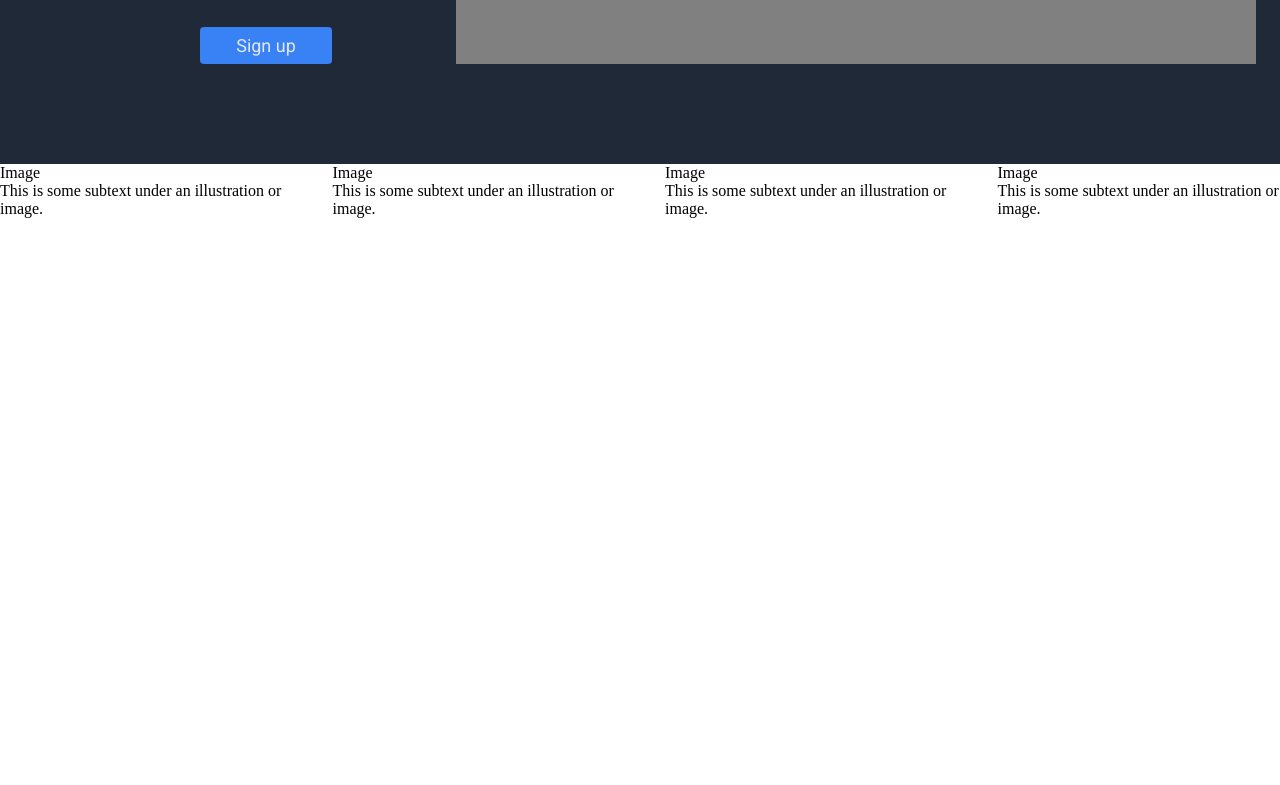
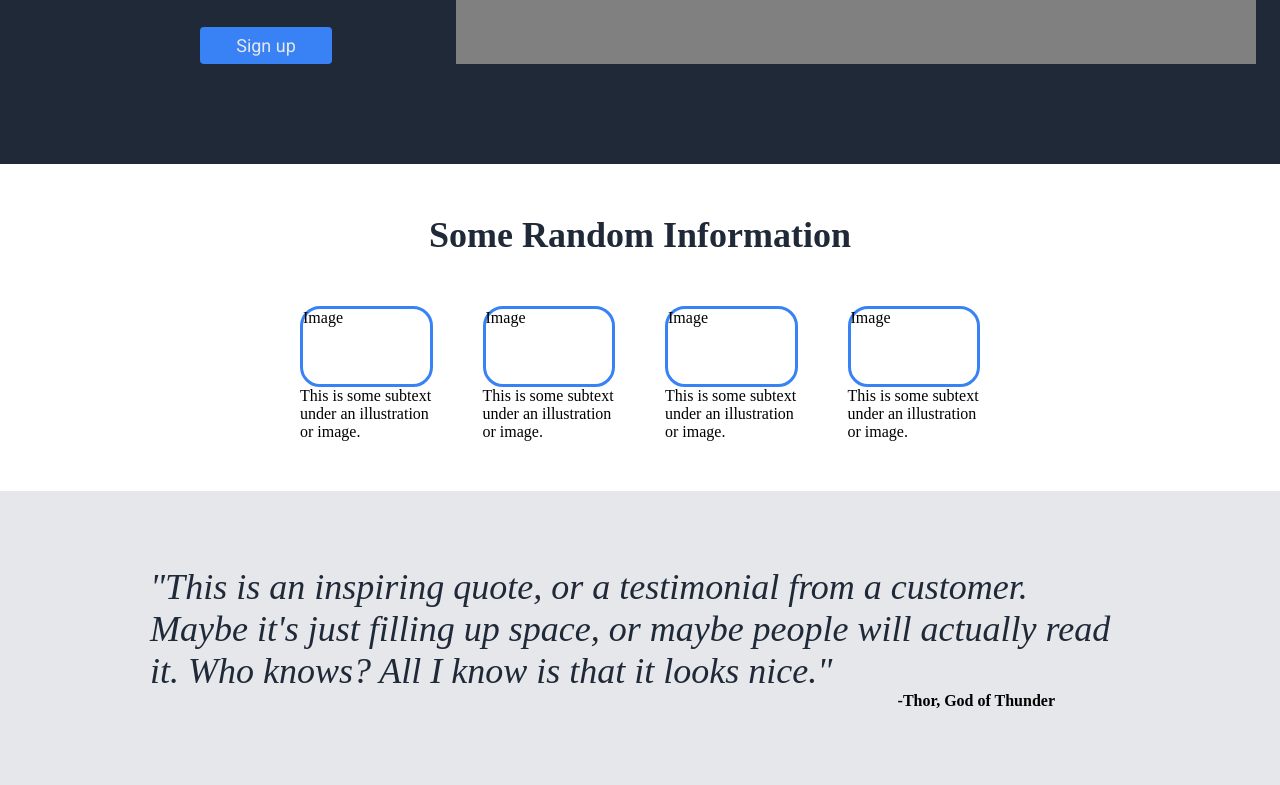
Before and after one commit to dmcmillin3/landing-page, a plain HTML site: page index.html in a window 1280 px wide. Shown: the part 530-1315 px from the top of the page. Before the commit the page ends 800 px from the top, so only its background shows below. Drawn offline with Linux system fonts and the light colour scheme.

Commit message:
Initial styling of cards and quote
Added the content and initial styling of the cards/illustrations
section as well as the quote section. Styling still needs fine-tuning
but is at least close to functional at this point.

```diff
--- a/index.html
+++ b/index.html
@@ -28,6 +28,8 @@
                 <p class="hero-image">This is a placeholder of an image.</p>
             </div>
         </div>
+        <div class="info-container">
+            <h1 class="information-header">Some Random Information</h1>
             <div class="card-container">
                 <div class="card">
                     <p class="card-image">Image</p>
@@ -46,5 +48,12 @@
                     <p class="card-description">This is some subtext under an illustration or image.</p>
                 </div>
             </div>
+        </div>
+        <div class="quote-container">
+            <p class="quote-text">"This is an inspiring quote, or a testimonial from a customer. Maybe it's just filling up space,
+                or maybe people will actually read it. Who knows? All I know is that it looks nice."
+            </p>
+            <p class="quote-sign">-Thor, God of Thunder</p>
+        </div>
     </body>
 </html>
--- a/style.css
+++ b/style.css
@@ -1,4 +1,5 @@
 @import url('https://fonts.googleapis.com/css2?family=Roboto:wght@400;900&display=swap');
+@import url('https://fonts.googleapis.com/css2?family=Roboto:ital,wght@1,300&display=swap');
 
 * {
     margin: 0;
@@ -15,6 +16,14 @@
     justify-content: center;
     align-items: center;
     gap: 50px;
+}
+
+.card-image {
+    border-style: solid;
+    border-color: #3882F6;
+    border-radius: 20px;
+    min-width: 75px;
+    min-height: 75px;
 }
 
 .hero {
@@ -50,6 +59,21 @@
     align-items: center;
 }
 
+.info-container {
+    display: flex;
+    flex-direction: column;
+    justify-content: center;
+    align-items: center;
+    gap: 50px;
+    padding: 50px 300px;
+}
+
+.information-header {
+    font-size: 36px;
+    font-weight: 900;
+    color: #1F2937;
+}
+
 .main-text {
     font-size: 48px;
     color: #F9FAF8;
@@ -65,6 +89,24 @@
     color: #F9FAF8;
     font-size: 24px;
     font-weight: 900;
+}
+
+.quote-container {
+    background-color: #E5E7EB;
+    padding: 75px 150px;
+}
+
+.quote-sign {
+    font-weight: bold;
+    display: flex;
+    justify-content: flex-end;
+    padding-right: 75px;
+}
+
+.quote-text {
+    font-size: 36px;
+    color: #1F2937;
+    font-style: italic;
 }
 
 .sign-up {
```
Lines whose indentation alone changed are shown as unchanged.
